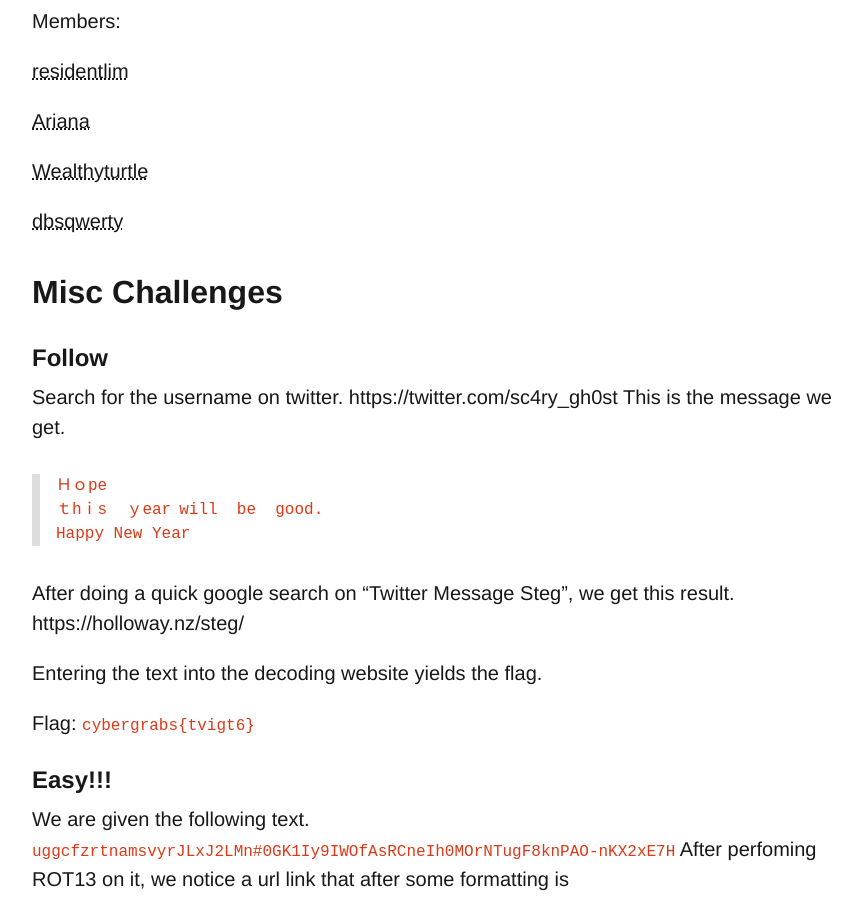
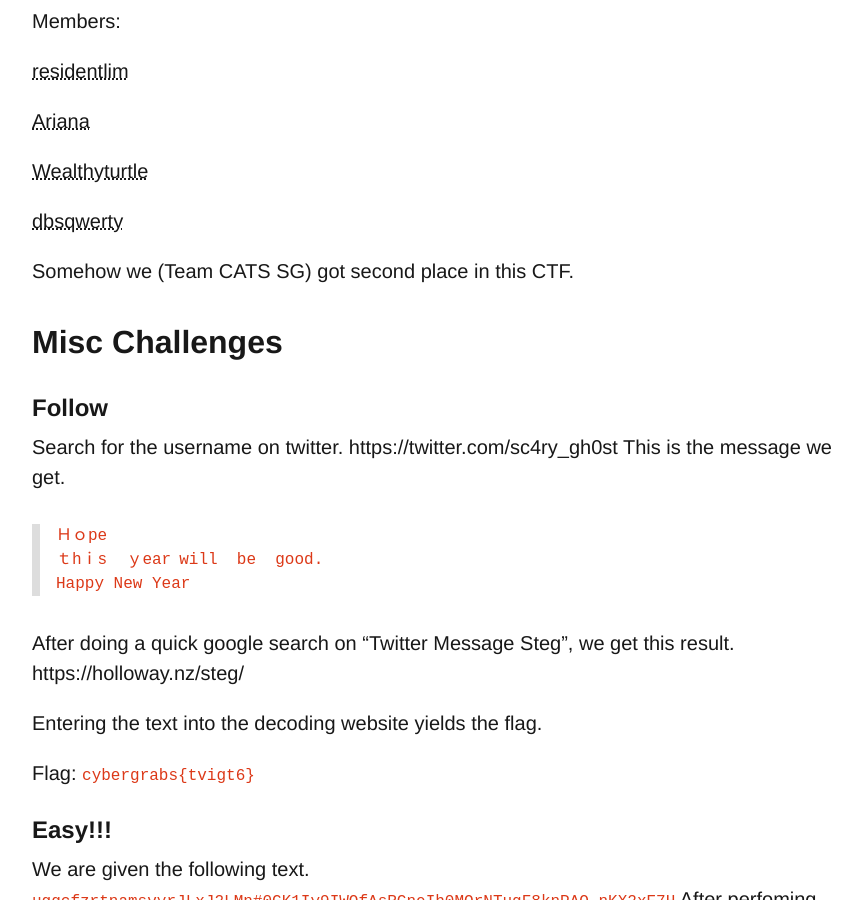
Before and after one commit to dbsqwerty/dbsqwerty.github.io, a Jekyll site: the page built from _posts/2021-01-18-Cyber-Grab.md, in a window 1280 px wide and 900 px high, scrolled down 591 px. Shown: the whole window, without its empty margins (112-974 px from the left). Built offline with Jekyll 4.4.1, drawn with Linux system fonts in a browser that asks for light colours.

Commit message:
Update 2021-01-18-Cyber-Grab.md

```diff
--- a/_posts/2021-01-18-Cyber-Grab.md
+++ b/_posts/2021-01-18-Cyber-Grab.md
@@ -15,6 +15,8 @@ Members:
 [Wealthyturtle](https://github.com/Wealthyturtle)
 
 [dbsqwerty](https://github.com/dbsqwerty)
+
+Somehow we (Team CATS SG) got second place in this CTF.
 
 ## Misc Challenges
 
```
